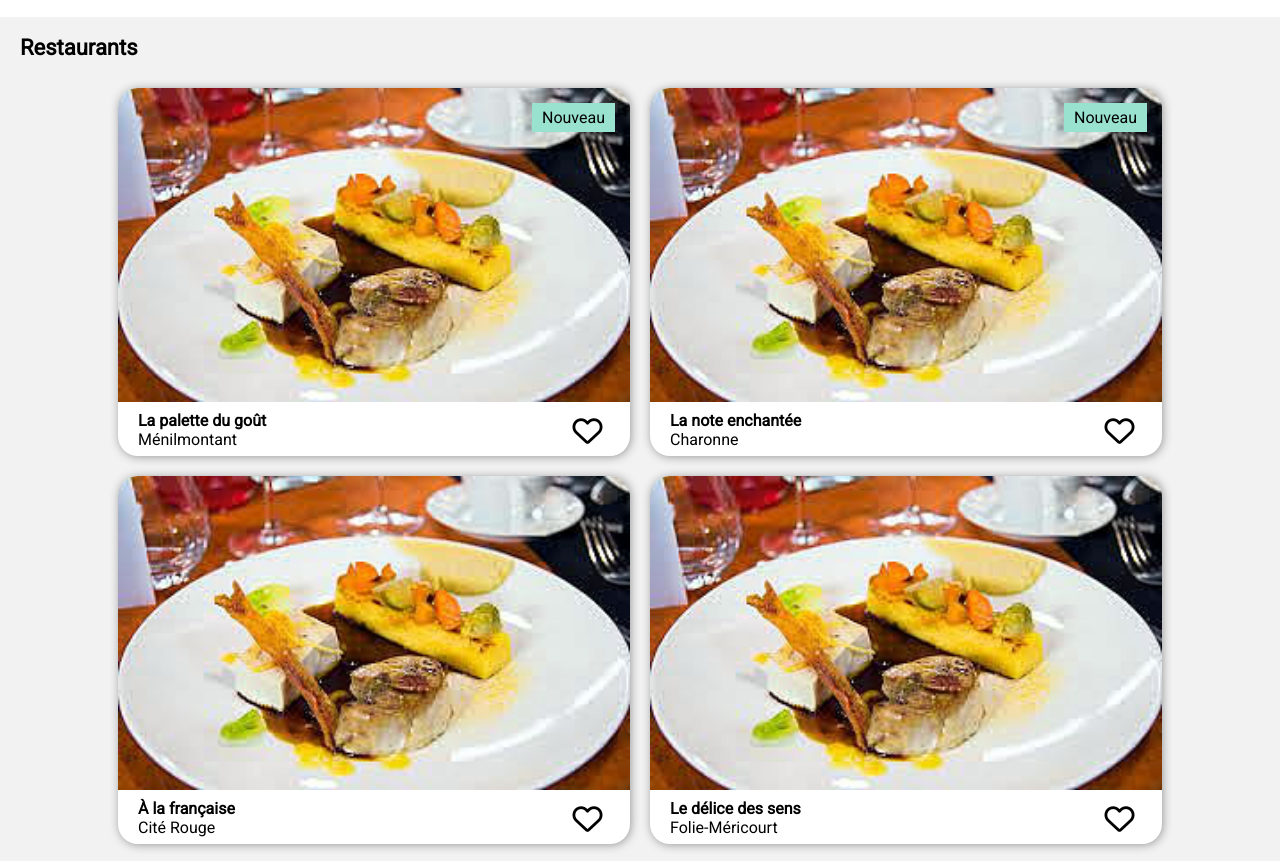
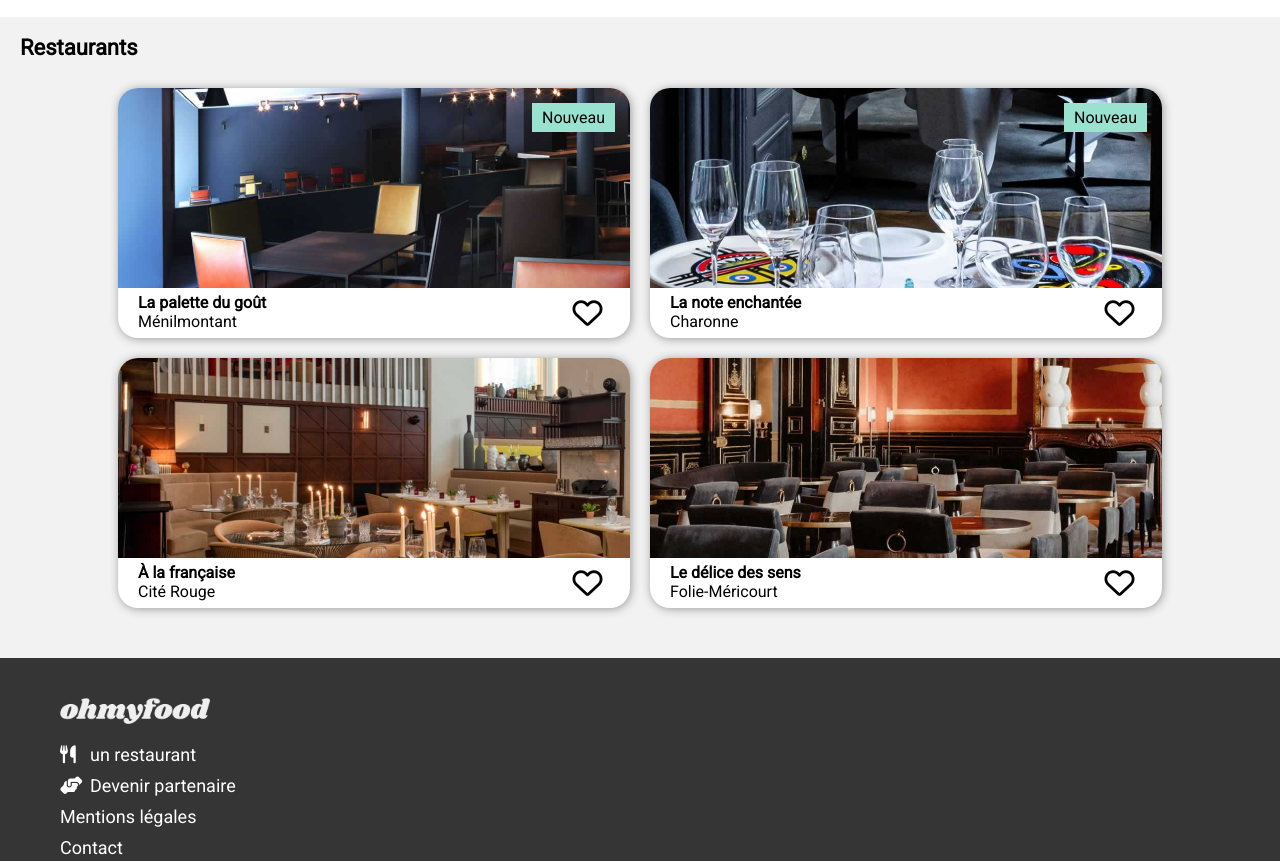
Before and after one commit to CyD21/Ohmyfood, a website: page index.html in a window 1280 px wide. Shown: the part 585-1446 px from the top of the page. Drawn offline with Linux system fonts and the light colour scheme; a web font is replaced by a local one.

Commit message:
mise en place des images restaurant et modif de la card

```diff
--- a/index.html
+++ b/index.html
@@ -73,7 +73,7 @@
             <a href="./lapalettedugout.html">
               <div class="card__img">
                 <img
-                  src="./images/restaurants/Lapalettedugout/palettedugout.jpg"
+                  src="./images/restaurants/Lapalettedugout/resto07.jpg"
                   alt="La palette du goût"
                 />
               </div>
@@ -94,7 +94,7 @@
             <a href="./lanoteenchantee.html">
               <div class="card__img">
                 <img
-                  src="./images/restaurants/Lapalettedugout/palettedugout.jpg"
+                  src="./images/restaurants/lanoteenchantee/lanoteenchantee.jpg"
                   alt="La note enchantée"
                 />
               </div>
@@ -115,7 +115,7 @@
             <a href="./alafrancaise.html">
               <div class="card__img">
                 <img
-                  src="./images/restaurants/Lapalettedugout/palettedugout.jpg"
+                  src="./images/restaurants/alafrancaise/resto03.jpg"
                   alt="À la française"
                 />
               </div>
@@ -135,7 +135,7 @@
             <a href="./ledelicedesens.html">
               <div class="card__img">
                 <img
-                  src="./images/restaurants/Lapalettedugout/palettedugout.jpg"
+                  src="./images/restaurants/ledelicedessens/resto04.jpg"
                   alt="Le délice des sens"
                 />
               </div>
--- a/sass/layout/_footer.scss
+++ b/sass/layout/_footer.scss
@@ -10,15 +10,14 @@ footer {
   &__container {
     display: flex;
     flex-direction: column;
-    width: 90%;
+    width: 100%;
+    padding: 20px 0px 0px 20px;
     overflow: hidden;
     margin: 0px auto;
     @include portrait {
-      width: 100%;
       padding: 20px 0px 0px 60px;
     }
     @include mobiles {
-      width: 100%;
       padding-left: 10px;
     }
   }
--- a/sass/pages/_restaurant.scss
+++ b/sass/pages/_restaurant.scss
@@ -32,6 +32,7 @@
     width: 100%;
     margin: 0px auto;
     @include portrait {
+      width: 100%;
       flex-wrap: wrap;
     }
     @include mobiles {
@@ -47,6 +48,8 @@
   margin: 10px;
   background-color: #fff;
   box-shadow: $shadow-off;
+  width: 100%;
+  height: 100%;
   &:hover {
     box-shadow: $shadow-on;
   }
@@ -60,9 +63,22 @@
   @include mobiles {
     width: 90%;
   }
+  &__img {
+    width: 100%;
+    height: 350px;
+    @include portrait {
+      height: 200px;
+    }
+    @include mobiles {
+      height: 200px;
+    }
+  }
   &__img img {
     border-radius: $radius-top;
+    object-fit: cover;
+    object-position: 50% 50%;
     width: 100%;
+    height: 100%;
   }
   &__news {
     display: block;
```
Also changed, not shown: images/restaurants/Lapalettedugout/resto07.jpg (added), images/restaurants/alafrancaise/resto03.jpg (added), images/restaurants/lanoteenchantee/lanoteenchantee.jpg (added), images/restaurants/ledelicedessens/resto04.jpg (added), public/css/style.css, 1 other file.
